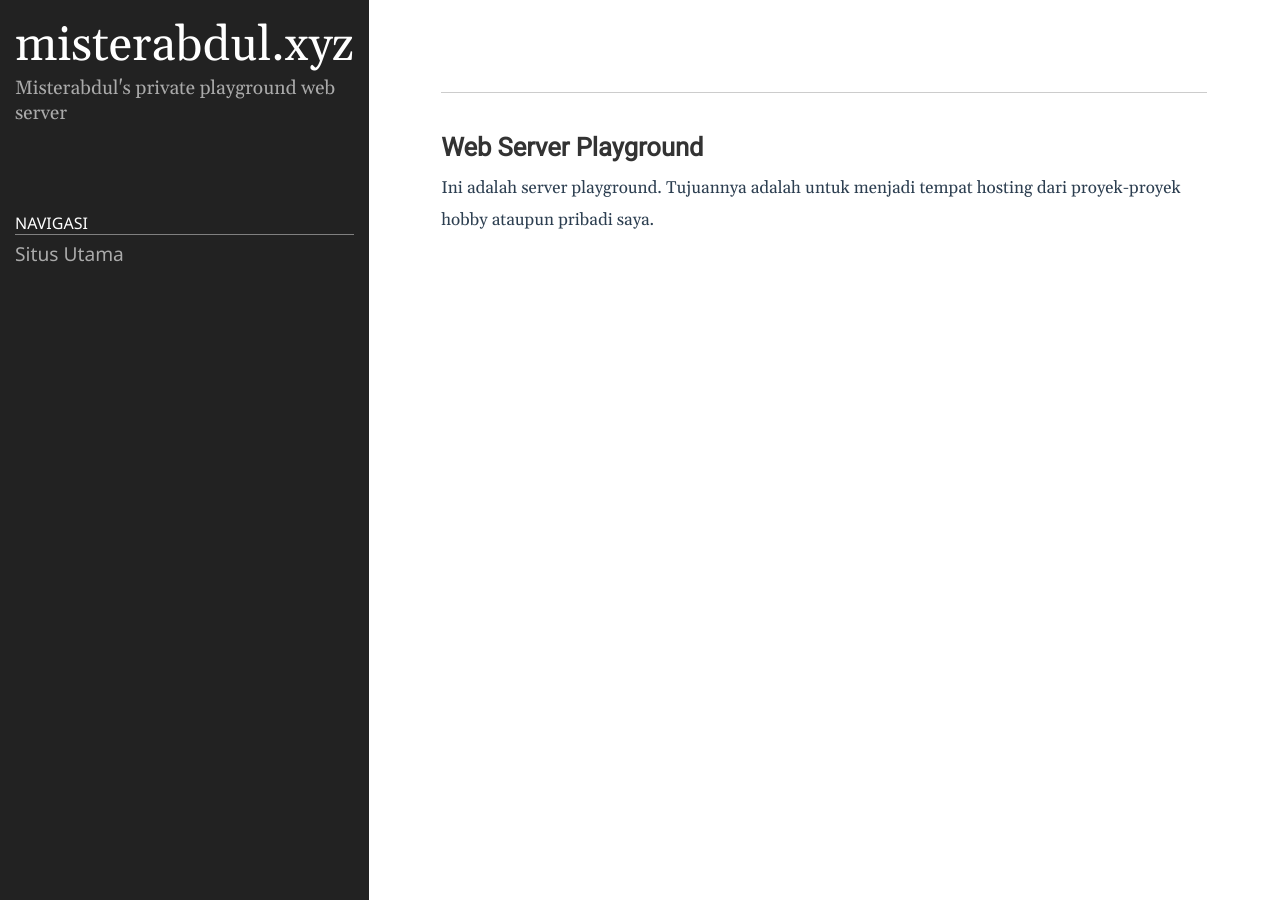
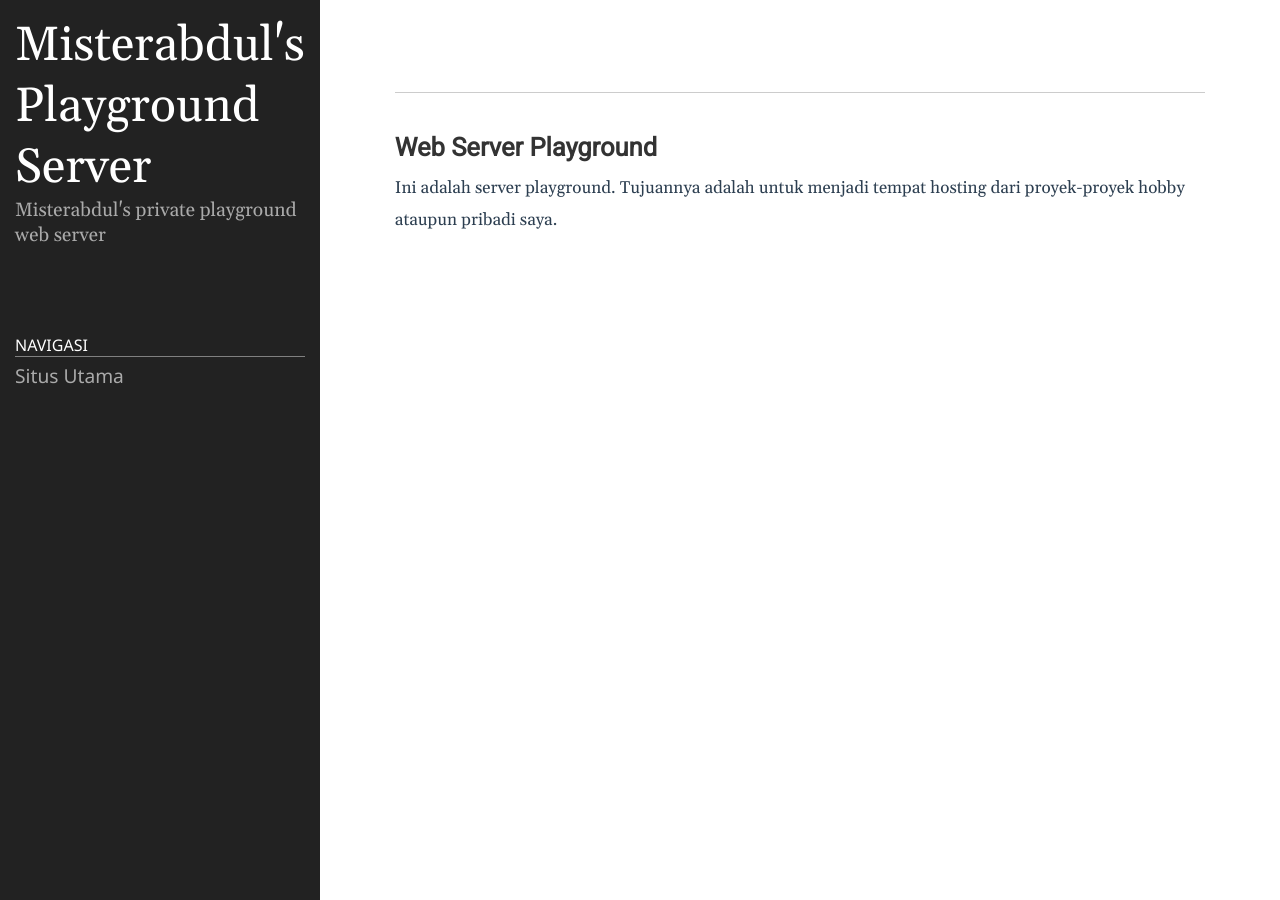
Before and after one commit to misterabdul/playground-homepage, a Jekyll site: the page built from index.md, in a window 1280 px wide. Built offline with Jekyll 4.4.1, drawn with Linux system fonts in a browser that asks for light colours.

Commit message:
chore: update site title

```diff
--- a/_config.yml
+++ b/_config.yml
@@ -18,7 +18,7 @@
 # You can create any custom variable you would like, and they will be accessible
 # in the templates via {{ site.myvariable }}.
 
-title: misterabdul.xyz
+title: Misterabdul's Playground Server
 email: abdoelrachmad@gmail.com
 description: >- # this means to ignore newlines until "baseurl:"
   Misterabdul's private playground web server
```
